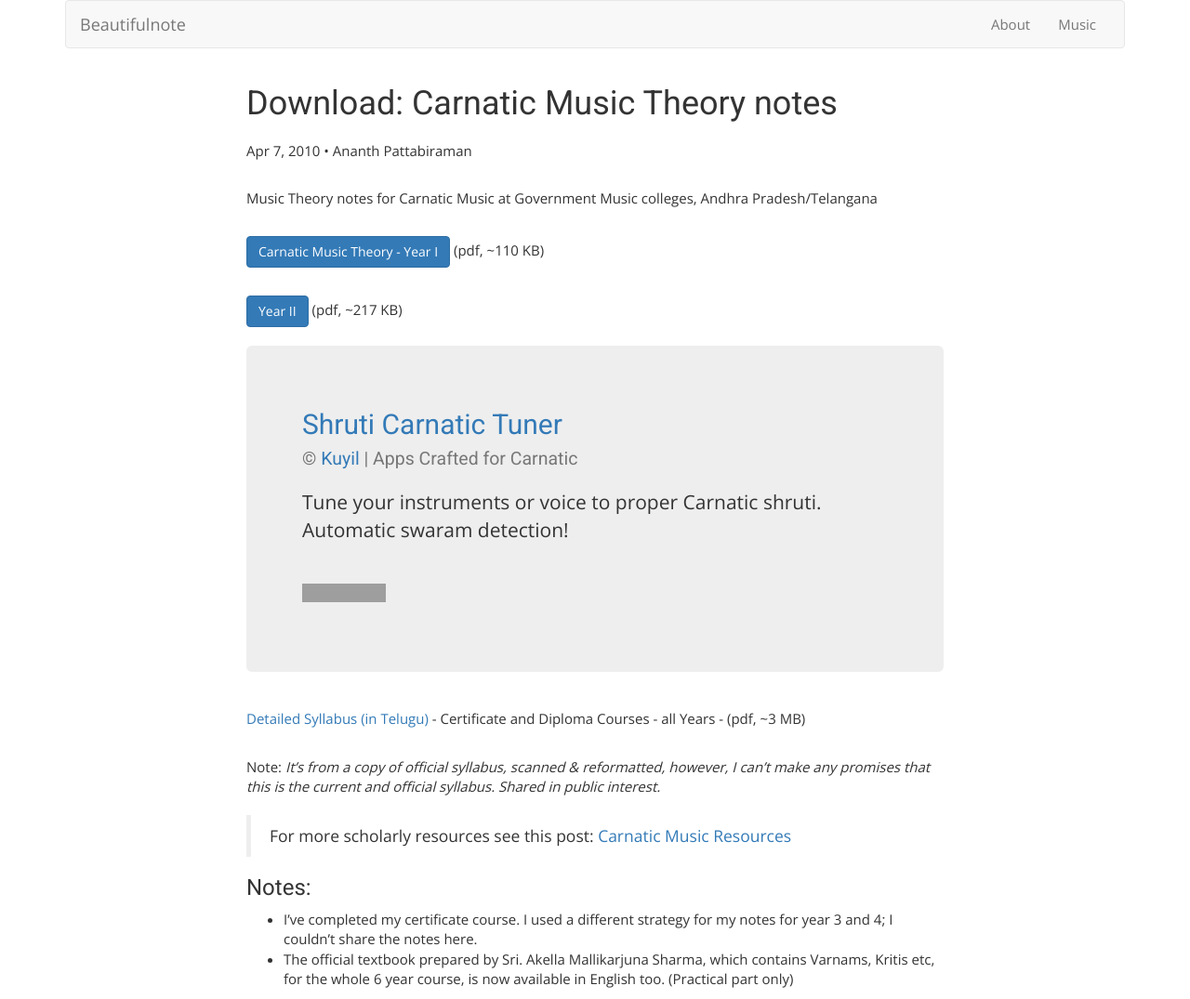
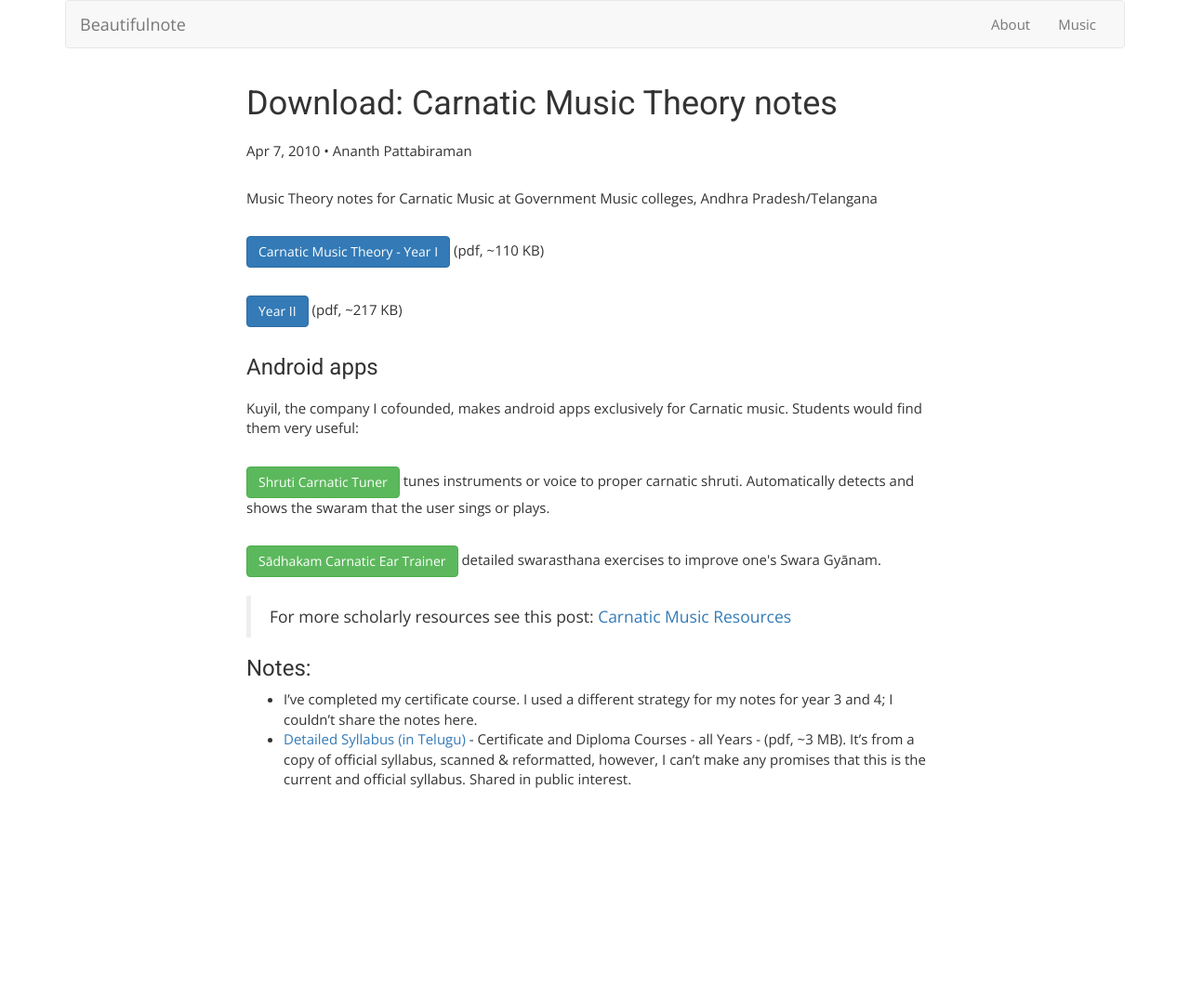
Before and after one commit to ananthp/beautifulnote, a Jekyll site: the page built from blog/_posts/2010-04-07-carnatic-music-theory-download.markdown, in a window 1280 px wide. Shown: the whole page at 93% size. Built offline with Jekyll 4.4.1, drawn with Linux system fonts in a browser that asks for light colours; nearby versions of some CDN libraries; some web fonts are replaced; after the commit the page ends 900 px from its top, so only the background shows below that; grey boxes are pictures that could not be loaded.

Commit message:
removed jumbotron, added shruti and sadhakam as buttons

```diff
--- a/blog/_posts/2010-04-07-carnatic-music-theory-download.markdown
+++ b/blog/_posts/2010-04-07-carnatic-music-theory-download.markdown
@@ -14,21 +14,18 @@ syllabus: /download/syllabus-Telugu--carnatic_music--certificate_and_diploma--al
 <p>Music Theory notes for Carnatic Music at Government Music colleges, Andhra Pradesh/Telangana</p>
 <p> <a class="btn btn-primary" href="{{ site.url }}/{{ page.theory-year1}}">Carnatic Music Theory - Year I</a> (pdf, ~110 KB)</p>
 <p> <a class="btn btn-primary" href="{{ site.url }}/{{ page.theory-year2}}">Year II </a> (pdf, ~217 KB)</p>
-<div class="jumbotron">
-<h2><a class="" href="https://play.google.com/store/apps/details?id=org.kuyil.shruti">Shruti Carnatic Tuner</a><br/>
-<small>© <a href="http://kuyil.org">Kuyil</a> | Apps Crafted for Carnatic</small></h2>
-<p class="lead">Tune your instruments or voice to proper Carnatic shruti. Automatic swaram detection!</p>
-<p><a href='https://play.google.com/store/apps/details?id=org.kuyil.shruti&utm_source=global_co&utm_medium=prtnr&utm_content=Mar2515&utm_campaign=PartBadge&pcampaignid=MKT-Other-global-all-co-prtnr-py-PartBadge-Mar2515-1'><img style='max-width:250px;' alt='Get it on Google Play' src='https://play.google.com/intl/en_us/badges/images/generic/en_badge_web_generic.png'/></a></p>
-</div>
+
+### Android apps
+
+<p>Kuyil, the company I cofounded, makes android apps exclusively for Carnatic music. Students would find them very useful:</p>
+<p> <a class="btn btn-success" href="https://play.google.com/store/apps/details?id=org.kuyil.shruti">Shruti Carnatic Tuner</a> tunes instruments or voice to proper carnatic shruti. Automatically detects and shows the swaram that the user sings or plays.</p>
+<p> <a class="btn btn-success" href="https://play.google.com/store/apps/details?id=org.kuyil.sadhakam">Sādhakam Carnatic Ear Trainer</a> detailed swarasthana exercises to improve one's Swara Gyānam.</p>
 
 <!--more-->
-[Detailed Syllabus (in Telugu)]( {{ site.url }}/{{ page.syllabus}}) - Certificate and Diploma Courses - all Years - (pdf, ~3 MB)
-
-Note: <i>It's from a copy of official syllabus, scanned & reformatted, however, I can't make any promises that this is the current and official syllabus. Shared in public interest.</i>
 
 <blockquote>For more scholarly resources see this post: <a href="{% post_url blog/2016-04-25-carnatic-resources %}">Carnatic Music Resources</a></blockquote>
 
 ### Notes:
 
 * I've completed my certificate course. I used a different strategy for my notes for year 3 and 4; I couldn't share the notes here.
-* The official textbook prepared by Sri. Akella Mallikarjuna Sharma, which contains Varnams, Kritis etc, for the whole 6 year course, is now available in English too. (Practical part only)
+* [Detailed Syllabus (in Telugu)]( {{ site.url }}/{{ page.syllabus}}) - Certificate and Diploma Courses - all Years - (pdf, ~3 MB). It's from a copy of official syllabus, scanned & reformatted, however, I can't make any promises that this is the current and official syllabus. Shared in public interest.
```
